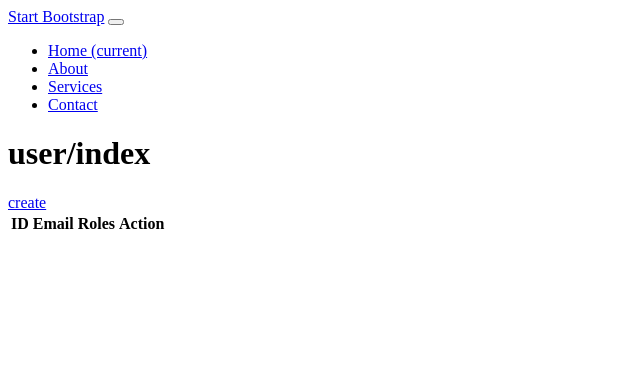
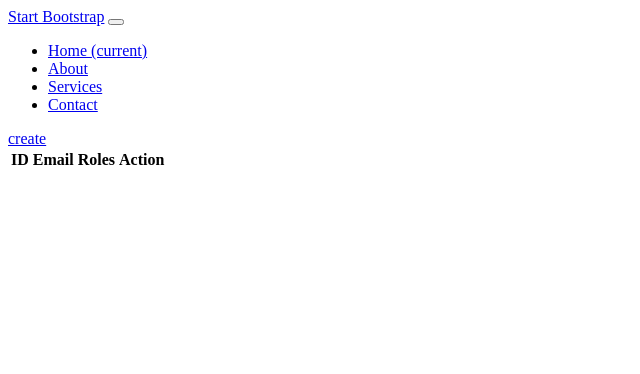
Before and after one commit to RafalMalik/symfony4-best-starter, a Symfony app: template templates/user/index.html.twig in a window 1280 px wide. Shown: the top 374 px of the page, without its empty margins (0-640 px from the left). Run offline with Twig, Linux system fonts and the light colour scheme; the template is opened without the code that fills it, so the values that code supplies are empty; some libraries are stand-ins or nearby versions.

Commit message:
Prepare to user controller test.

```diff
--- a/src/Controller/UserController.php
+++ b/src/Controller/UserController.php
@@ -41,6 +41,9 @@ class UserController extends AbstractController
     /**
      * @Route("/new", name="app_user_new")
      *
+     * @param Request $request
+     * @param UserManager $userManager
+     * @return RedirectResponse|Response
      * @todo Make action when admin can generate user,
      */
     public function new(Request $request, UserManager $userManager)
--- a/templates/user/index.html.twig
+++ b/templates/user/index.html.twig
@@ -1,13 +1,11 @@
 {% extends 'base.html.twig' %}
 
-{% block title %}Hello UserController!{% endblock %}
+{% block title %}user/index{% endblock %}
 
 {% block body %}
-    <h1>user/index</h1>
+    <a href="{{ path('app_user_new') }}" class="btn btn-success">{{ 'create'|trans }}</a>
 
-    <a href="{{ path('app_user_new') }}" class="app-user-index-btn-new">{{ 'create'|trans }}</a>
-
-    <table class="table table-hover">
+    <table class="table table-hover mt-3">
         <thead>
         <tr>
             <th scope="col">ID</th>
@@ -18,7 +16,6 @@
         </thead>
         <tbody>
 
-
         {% for user in pagination %}
 
             <tr>
@@ -26,9 +23,15 @@
                 <td>{{ user.email }}</td>
                 <td></td>
                 <td>
-                    <a href="{{ path('app_user_show', {user: user.id}) }}">{{ 'show'|trans }}</a>
-                    <a href="{{ path('app_user_edit', {user: user.id}) }}">{{ 'edit'|trans }}</a>
-                    <a href="{{ path('app_user_delete', {user: user.id  }) }}">{{ 'delete'|trans }}</a>
+                    <a href="{{ path('app_user_show', {user: user.id}) }}" class="btn btn-info">
+                        {{ 'show'|trans }}
+                    </a>
+                    <a href="{{ path('app_user_edit', {user: user.id}) }}" class="btn btn-warning">
+                        {{ 'edit'|trans }}
+                    </a>
+                    <a href="{{ path('app_user_delete', {user: user.id  }) }}" class="btn btn-danger">
+                        {{ 'delete'|trans }}
+                    </a>
                 </td>
             </tr>
 
```
